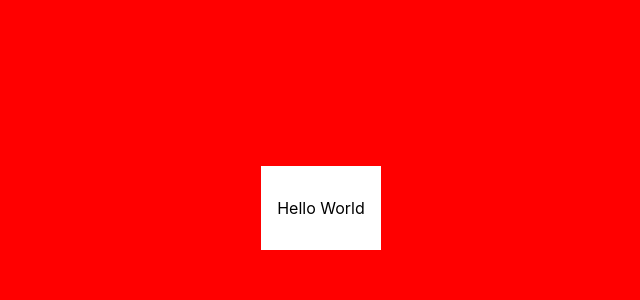
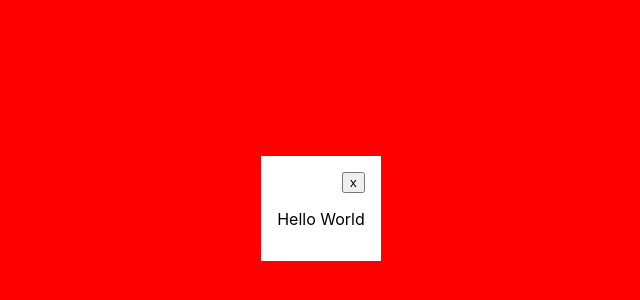
Before and after one commit to a-sweeney-ryte/modal, a Next.js app: page / in a window 1280 px wide. Shown: the part 192-492 px from the top of the page, without its empty margins (319-959 px from the left). Built offline with nearby package versions, Linux system fonts and the light colour scheme.

Commit message:
added closeButton

```diff
--- a/components/Modal/Modal.tsx
+++ b/components/Modal/Modal.tsx
@@ -6,6 +6,9 @@ export const Modal = ({
   return (
     <div className={styles.overlay}>
       <div className={styles.wrapper}>
+        <div className={styles.closeButtonContainer}>
+          <button className={styles.closeButton}>x</button>
+        </div>
         {children}
       </div>
     </div>
--- a/styles/Modal.module.css
+++ b/styles/Modal.module.css
@@ -14,3 +14,8 @@
   background-color: white;
   padding: 1em;
 }
+
+.closeButtonContainer {
+  display: flex;
+  justify-content: flex-end;
+}
```
